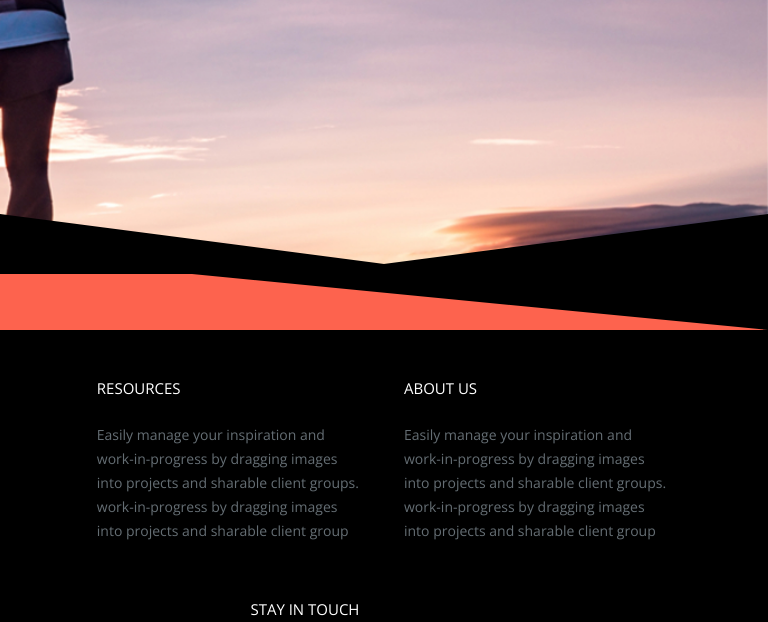
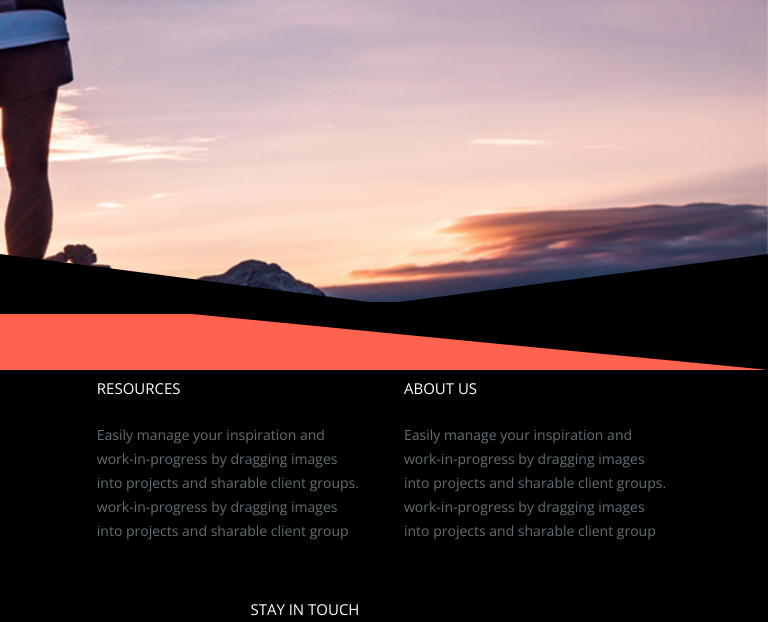
Before and after one commit to Stan0men/Stan0men.github.io, a plain HTML site: page fitness_psd/index.html in a window 768 px wide. Shown: the part 4298-4920 px from the top of the page. Drawn offline with nearby package versions, Linux system fonts and the light colour scheme.

Commit message:
fix triangles for laptop

```diff
--- a/fitness_psd/mobile.css
+++ b/fitness_psd/mobile.css
@@ -1,3 +1,4 @@
+
 @media (min-width: 768px) and (max-width: 1024px) {
     .row {
         width: 100%;
@@ -77,10 +78,10 @@
          margin-left: 0;
     }
     .triangles {
-        bottom: -400px;
+        bottom: -440px;
     }
     .red-triangle {
-        top: 360px;
+        top:400px;
     }
     .footer__form {
         width: 80%;
```
